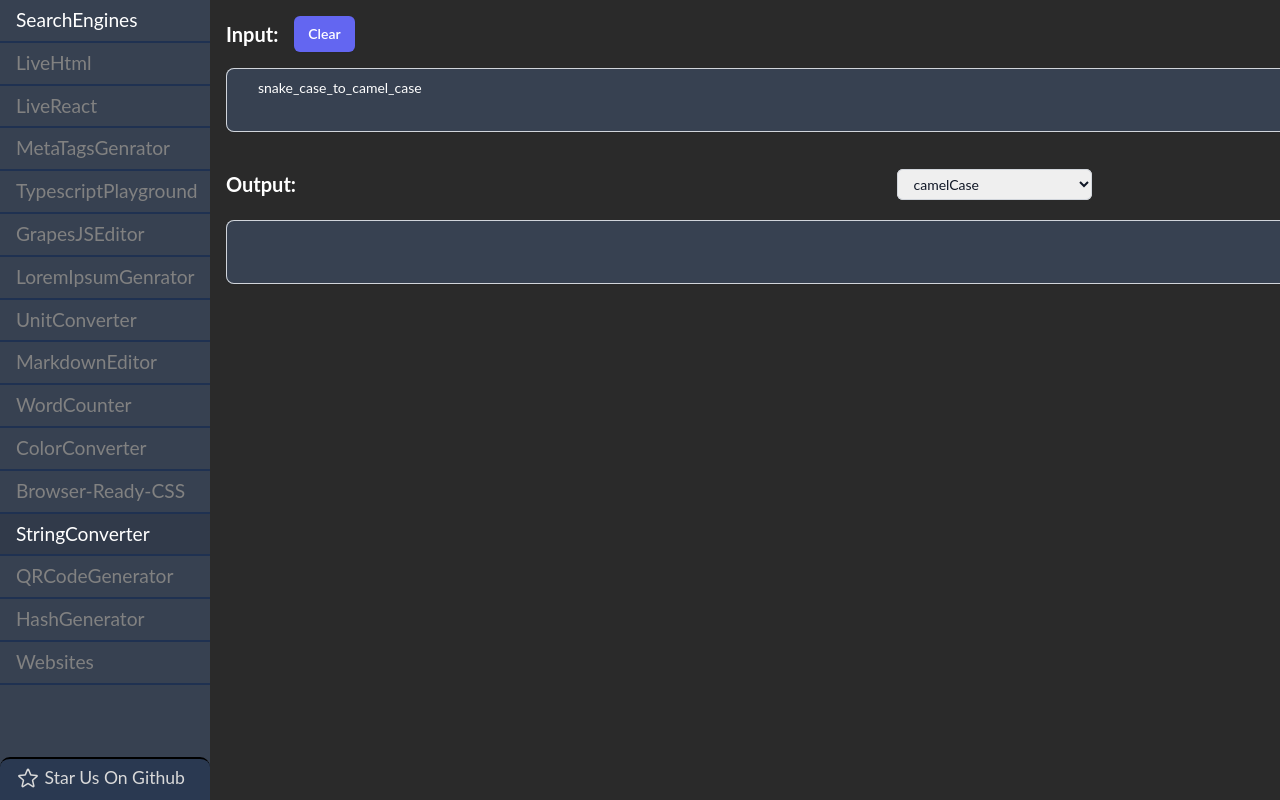
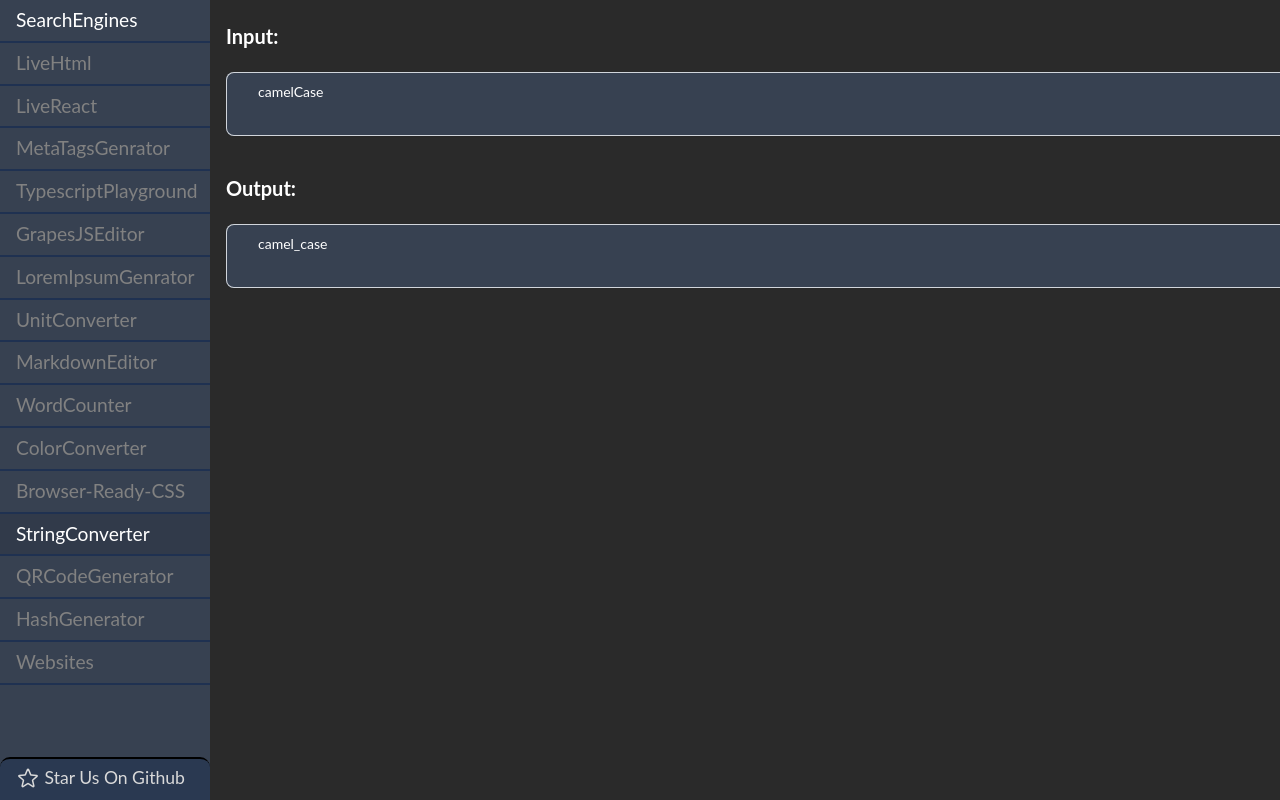
Before and after one commit to deniseulenburg/dev.tools, a React (Vite) app: page /StringConverter in a window 1280 px wide. Shown: the top 800 px of the page. Built offline with nearby package versions, Linux system fonts and the light colour scheme.

Commit message:
## Completly redesined StringConverter Component
- Added selector to input for accuracy
- With auto-detect option
- Also added upperCase and lowerCase option
- Now Covert text without leaving keyboard

```diff
--- a/src/pages/StringConverter.jsx
+++ b/src/pages/StringConverter.jsx
@@ -1,148 +1,365 @@
-import { useState } from "react";
+import { useReducer, useEffect, useRef, forwardRef } from "react";
+import PropTypes from 'prop-types';
+import CopyBtn from "../common/CopyBtn";
 
-import Selector from "../common/Selector";
-import TextArea from "../common/TextArea";
-import CopyBtn from '../common/CopyBtn';
+function detectInputFormat(input) {
+   const camelCasePattern = /^[a-z]+([A-Z][a-z]*)*$/;
+   const snakeCasePattern = /^[a-z]+(_[a-z]+)*$/;
+   const kebabCasePattern = /^[a-z]+(-[a-z]+)*$/;
+   const pascalCasePattern = /^[A-Z][a-z]*([A-Z][a-z]*)*$/;
+   const screamKebabCasePattern = /^[A-Z]+(-[A-Z]+)*$/;
+   const constantCasePattern = /^[A-Z]+(_[A-Z]+)*$/;
 
-const convertToSnakeCase = (input) =>
-   input
-      .replace(/\s+/g, "_")
-      .replace(/([a-z])([A-Z])/g, "$1_$2")
-      .toLowerCase();
+   if (camelCasePattern.test(input)) return "camelCase";
+   if (snakeCasePattern.test(input)) return "snake_case";
+   if (kebabCasePattern.test(input)) return "kebab-case";
+   if (pascalCasePattern.test(input)) return "PascalCase";
+   if (screamKebabCasePattern.test(input)) return "SCREAM-KEBAB-CASE";
+   if (constantCasePattern.test(input)) return "CONSTANT_CASE";
 
-const convertToCamelCase = (input) =>
-   input
-      .replace(/[\s_-]+./g, (match) => match.charAt(match.length - 1).toUpperCase())
-      .replace(/^[A-Z]/, (match) => match.toLowerCase());
+   return "";
+}
 
-const convertToKebabCase = (input) =>
-   input
-      .replace(/\s+/g, "-")
-      .replace(/([a-z])([A-Z])/g, "$1-$2")
-      .toLowerCase();
-
-const convertToPascalCase = (input) => {
-   const camelCase = convertToCamelCase(input);
-   const firstChar = camelCase.charAt(0).toUpperCase();
-   return firstChar + camelCase.slice(1);
-};
-
-const convertToUpperCase = (input) => input.toUpperCase();
-
-const convertToScreamKebabCase = (input) => convertToKebabCase(input).toUpperCase();
-
-const convertToConstantCase = (input) => convertToSnakeCase(input).toUpperCase();
-
-const TransformationOption = {
-   camelCase: "camelCase",
-   snakeCase: "snakeCase",
-   kebabCase: "kebabCase",
-   pascalCase: "pascalCase",
-   upperCase: "upperCase",
-   screamKebab: "screamKebabCase",
-   constantCase: "constantCase",
+const transformations = {
+   camelCase: {
+      toSnakeCase: text => text.replace(/([A-Z])/g, '_$1').toLowerCase(),
+      toKebabCase: text => text.replace(/([A-Z])/g, '-$1').toLowerCase(),
+      toPascalCase: text => text.charAt(0).toUpperCase() + text.slice(1),
+      toScreamKebabCase: text => text.replace(/([A-Z])/g, '-$1').toUpperCase(),
+      toConstantCase: text => text.replace(/([a-z])([A-Z])/g, '$1_$2').toUpperCase(),
+   },
+   snakeCase: {
+      toCamelCase: text => text.replace(/_([a-z])/g, (_, char) => char.toUpperCase()),
+      toKebabCase: text => text.replace(/_/g, '-'),
+      toPascalCase: text => text.split('_').map(word => word.charAt(0).toUpperCase() + word.slice(1).toLowerCase()).join(''),
+      toScreamKebabCase: text => text.replace(/_/g, '-').toUpperCase(),
+      toConstantCase: text => text.toUpperCase(),
+   },
+   kebabCase: {
+      toCamelCase: text => text.split('-').map((word, index) => index === 0 ? word.toLowerCase() : word.charAt(0).toUpperCase() + word.slice(1).toLowerCase()).join(''),
+      toSnakeCase: text => text.replace(/-/g, '_'),
+      toPascalCase: text => text.split('-').map(word => word.charAt(0).toUpperCase() + word.slice(1).toLowerCase()).join(''),
+      toScreamKebabCase: text => text.toUpperCase(),
+      toConstantCase: text => text.replace(/-/g, '_').toUpperCase(),
+   },
+   pascalCase: {
+      toCamelCase: text => text.charAt(0).toLowerCase() + text.slice(1),
+      toSnakeCase: text => text.replace(/([A-Z])/g, '_$1').toLowerCase().substring(1),
+      toKebabCase: text => text.replace(/([A-Z])/g, '-$1').toLowerCase().substring(1),
+      toScreamKebabCase: text => text.replace(/([A-Z])/g, '-$1').toUpperCase().substring(1),
+      toConstantCase: text => text.replace(/([a-z])([A-Z])/g, '$1_$2').toUpperCase(),
+   },
+   screamKebabCase: {
+      toCamelCase: text => text.toLowerCase().split('-').map((word, index) => index === 0 ? word : word.charAt(0).toUpperCase() + word.slice(1)).join(''),
+      toSnakeCase: text => text.toLowerCase().replace(/-/g, '_'),
+      toKebabCase: text => text.toLowerCase(),
+      toPascalCase: text => text.toLowerCase().split('-').map(word => word.charAt(0).toUpperCase() + word.slice(1)).join(''),
+      toConstantCase: text => text.replace(/-/g, '_'),
+   },
+   constantCase: {
+      toCamelCase: text => text.toLowerCase().split('_').map((word, index) => index === 0 ? word : word.charAt(0).toUpperCase() + word.slice(1)).join(''),
+      toSnakeCase: text => text.toLowerCase(),
+      toKebabCase: text => text.toLowerCase().replace(/_/g, '-'),
+      toPascalCase: text => text.toLowerCase().split('_').map(word => word.charAt(0).toUpperCase() + word.slice(1)).join(''),
+      toScreamKebabCase: text => text.replace(/_/g, '-'),
+   },
 };
 
 const options = [
-   {
-      label: "camelCase",
-      value: TransformationOption.camelCase,
-   },
-   {
-      label: "snake_case",
-      value: TransformationOption.snakeCase,
-   },
-   {
-      label: "kebab-case",
-      value: TransformationOption.kebabCase,
-   },
-   {
-      label: "PascalCase",
-      value: TransformationOption.pascalCase,
-   },
-   {
-      label: "UPPER CASE",
-      value: TransformationOption.upperCase,
-   },
-   {
-      label: "SCREAM-KEBAB",
-      value: TransformationOption.screamKebab,
-   },
-   {
-      label: "CONSTANTS_CASE",
-      value: TransformationOption.constantCase,
-   },
+   { label: "camelCase", value: "camelCase" },
+   { label: "snake_case", value: "snakeCase" },
+   { label: "kebab-case", value: "kebabCase" },
+   { label: "PascalCase", value: "pascalCase" },
+   { label: "lower case", value: "lowerCase" },
+   { label: "UPPER CASE", value: "upperCase" },
+   { label: "SCREAM-KEBAB-CASE", value: "screamKebabCase" },
+   { label: "CONSTANT_CASE", value: "constantCase" },
 ];
 
+const initialState = {
+   input: "camelCase",
+   output: "",
+   inputTransformationOption: options[0].label,
+   outputTransformationOption: options[1].label,
+   detectedInputTransformationOption: "",
+   copyBtnDisabled: false,
+   showConfirmButton: false,
+};
+
+const actionTypes = {
+   UPDATE_INPUT: 'UPDATE_INPUT',
+   SET_DETECTED_OPTION: 'SET_DETECTED_OPTION',
+   CONFIRM_OPTION: 'CONFIRM_OPTION',
+   CLEAR_DETECT_OPTION: "CLEAR_DETECT_OPTION",
+};
+
+function inputsReducer(state, action) {
+   switch (action.type) {
+      case actionTypes.UPDATE_INPUT: {
+         return { ...state, [action.field]: action.value }
+      }
+      case actionTypes.SET_DETECTED_OPTION: {
+         return { ...state, detectedInputTransformationOption: action.value, showConfirmButton: true }
+      }
+      case actionTypes.CONFIRM_OPTION: {
+         return {
+            ...state,
+            inputTransformationOption: state.detectedInputTransformationOption,
+            detectedInputTransformationOption: "",
+            showConfirmButton: false,
+         }
+      }
+      case actionTypes.CLEAR_DETECT_OPTION: {
+         return {
+            ...state,
+            detectedInputTransformationOption: "",
+            showConfirmButton: false,
+         }
+      }
+      default: {
+         console.error('Unknown action: ' + action.type);
+         console.warn('You did not add action.type: ' + action.type + '. Please add it and try again.');
+         return state;
+      }
+   }
+}
+
 export default function StringConverter() {
-   const [transformationOption, setTransformationOption] = useState(options[0].value);
-   const [input, setInput] = useState("");
-   const [output, setOutput] = useState("");
-   const [copyBtnDisabled, setCopyBtnDisabled] = useState(false);
+   const [state, dispatch] = useReducer(inputsReducer, initialState);
+   const inputRef = useRef(null);
+   const {
+      input,
+      output,
+      inputTransformationOption,
+      outputTransformationOption,
+      detectedInputTransformationOption,
+      copyBtnDisabled,
+      showConfirmButton,
+   } = state;
 
-   const transformText = (text) => {
-      switch (transformationOption) {
-         case TransformationOption.camelCase:
-            return convertToCamelCase(text);
-         case TransformationOption.snakeCase:
-            return convertToSnakeCase(text);
-         case TransformationOption.kebabCase:
-            return convertToKebabCase(text);
-         case TransformationOption.pascalCase:
-            return convertToPascalCase(text);
-         case TransformationOption.upperCase:
-            return convertToUpperCase(text);
-         case TransformationOption.screamKebab:
-            return convertToScreamKebabCase(text);
-         case TransformationOption.constantCase:
-            return convertToConstantCase(text);
-         default:
-            break;
-      }
-      return text;
+   const UPDATE_INPUT = (field, value) => {
+      dispatch({ type: actionTypes.UPDATE_INPUT, field, value });
    };
 
-   const tailwindcss = {
+   useEffect(() => {
+      if (input === "") {
+         return dispatch({ type: actionTypes.CLEAR_DETECT_OPTION });
+      }
+
+      const detectedFormat = detectInputFormat(input);
+      if (detectedFormat && detectedFormat !== inputTransformationOption) {
+         dispatch({ type: actionTypes.SET_DETECTED_OPTION, value: detectedFormat });
+      }
+
+      if (inputTransformationOption === options[4].label || inputTransformationOption === options[5].label) {
+         UPDATE_INPUT('outputTransformationOption',
+            inputTransformationOption === options[4].label ? options[5].label : options[4].label);
+      }
+
+      handleTransformText();
+   }, [input, inputTransformationOption, outputTransformationOption]);
+
+   useEffect(() => {
+      const handleKeyDown = (event) => {
+         if (showConfirmButton) {
+            if (event.ctrlKey && event.key === 'Enter') {
+               dispatch({ type: actionTypes.CONFIRM_OPTION });
+            }
+         }
+         if (document.activeElement === inputRef.current) {
+            if (event.key === 'Escape') {
+               inputRef.current.blur();
+            }
+            if (event.ctrlKey && event.shiftKey && event.key === 'Backspace') {
+               clearAndResetInput();
+            }
+         }
+         if (event.key === '/') {
+            inputRef.current.focus();
+            event.preventDefault();
+
+            const { value } = inputRef.current;
+            inputRef.current.setSelectionRange(value.length, value.length);
+         }
+      };
+
+      window.addEventListener('keydown', handleKeyDown);
+
+      return () => {
+         window.removeEventListener('keydown', handleKeyDown);
+      };
+   }, [showConfirmButton]);
+
+   const findValueByLabel = (label) => {
+      const option = options.find(opt => opt.label === label);
+      return option ? option.value : null;
+   };
+
+   const transformText = (text, fromCase, toCase) => {
+      if (toCase === options[4].label) return text.toLowerCase();
+      if (toCase === options[5].label) return text.toUpperCase();
+
+      const fromOption = findValueByLabel(fromCase);
+      let toOption = findValueByLabel(toCase);
+
+      if (!fromOption || !toOption) {
+         console.error("Can't find transformation option!");
+         return text;
+      }
+
+      toOption = "to" + toOption.charAt(0).toUpperCase() + toOption.slice(1);
+      const transformationFunction = transformations[fromOption] ? transformations[fromOption][toOption] : null;
+
+      if (!transformationFunction) {
+         console.warn("Transformation function not found!");
+         return text;
+      }
+
+      return transformationFunction(text);
+   };
+
+   const handleTransformText = () => {
+      const transformedOutput = transformText(input, inputTransformationOption, outputTransformationOption);
+      UPDATE_INPUT("output", transformedOutput);
+   };
+
+   const clearAndResetInput = () => {
+      UPDATE_INPUT("input", "");
+      dispatch({ type: actionTypes.CLEAR_DETECT_OPTION });
+   };
+
+   const styles = {
       main: "flex flex-col gap-8 p-4",
+      btn: { color: 'white', backgroundColor: `${input === "" ? '#4446a6' : '#6366f1'}`, height: '40px', width: '120px', borderRadius: '10px', },
+      selectorProps: {
+         selectorStyle: { width: '230px' }, div2Class: "flex gap-4 items-center",
+         selectorClass: `block w-fit rounded-md border-0 py-1.5 pl-3 pr-10 text-gray-900 ring-1 ring-inset ring-gray-300 focus:ring-2 focus:ring-indigo-600 sm:text-sm sm:leading-6`
+      },
+      optionDetectText: {
+         mainP: { display: "inline", width: "250px", color: "white", margin: "auto 0", lineHeight: "20px" },
+         insideSpan: { color: "lightblue", display: "block", textAlign: "right", fontSize: "18px", paddingRight: "12px" },
+      }
+   };
+
+   return (
+      <div className={styles.main} style={{ minWidth: '1620px' }}>
+         <InputOutputSection
+            title=" Input: "
+            setRef={inputRef}
+            inputOnChange={(e) => UPDATE_INPUT("input", e.target.value)}
+            inputValue={input}
+            selectorDivWidth={showConfirmButton ? "822px" : "400px"}
+         >
+            {showConfirmButton && (
+               <div className="flex">
+                  <p style={styles.optionDetectText.mainP}>Looks like you using:
+                     <br /><span style={styles.optionDetectText.insideSpan}>
+                        {detectedInputTransformationOption}
+                     </span>
+                  </p>
+                  <button
+                     style={styles.btn} disabled={input === ""}
+                     onClick={() => dispatch({ type: actionTypes.CONFIRM_OPTION })}
+                  >
+                     Confirm
+                  </button>
+               </div>
+            )}
+            <div className={styles.selectorProps.div2Class}>
+               <select
+                  style={styles.selectorProps.selectorStyle}
+                  value={inputTransformationOption}
+                  className={styles.selectorProps.selectorClass}
+                  onChange={(e) => UPDATE_INPUT("inputTransformationOption", e.target.value)}
+               >
+                  {options.map((value, index) => (
+                     <option className="text-black" key={index}>{value.label}</option>
+                  ))}
+               </select>
+            </div>
+            <button
+               style={styles.btn}
+               onClick={clearAndResetInput}
+            >Clear</button>
+         </InputOutputSection>
+         <InputOutputSection
+            title=" Output: "
+            inputValue={output}
+         >
+            <div className={styles.selectorProps.div2Class}>
+               <select
+                  style={styles.selectorProps.selectorStyle}
+                  value={outputTransformationOption}
+                  className={styles.selectorProps.selectorClass}
+                  onChange={(e) => UPDATE_INPUT("outputTransformationOption", e.target.value)}
+               >
+                  {inputTransformationOption === options[4].label || inputTransformationOption === options[5].label ? (
+                     options.filter(option =>
+                        option.value === options[4].value || option.value === options[5].value
+                     ).map((value, index) => (
+                        <option className="text-black" key={index}>{value.label}</option>
+                     ))
+                  ) : (
+                     options.map((value, index) => (
+                        <option className="text-black" key={index}>{value.label}</option>
+                     ))
+                  )}
+               </select>
+            </div>
+            <CopyBtn
+               copyText={output}
+               setCopyBtnDisabled={isDisabled => UPDATE_INPUT("copyBtnDisabled", isDisabled)}
+               copyBtnDisabled={copyBtnDisabled || output === ''}
+            />
+         </InputOutputSection>
+      </div>
+   );
+}
+
+const InputOutputSection = forwardRef(({
+   title,
+   children,
+   inputOnChange,
+   inputValue,
+   selectorDivWidth = "400px",
+   setRef = null
+}, ref) => {
+   const styles = {
       wHFull: "w-full h-full",
       selectorDiv: "flex items-center mb-4 gap-4 justify-between",
       outputText: "font-bold text-xl text-white",
-      copyBtn: "rounded-md bg-indigo-500 px-3.5 py-2 text-sm font-semibold text-white shadow-sm hover:bg-indigo-400 focus-visible:outline focus-visible:outline-2 focus-visible:outline-offset-2 focus-visible:outline-indigo-500",
       textArea: "px-8 py-2 block w-full rounded-lg border-0 bg-gray-700 text-white shadow-sm ring-1 ring-inset ring-gray-300 focus:ring-2 focus:ring-inset focus:ring-indigo-600 sm:text-sm sm:leading-6",
-   }
+      selectorProps: {
+         div: "flex justify-between", style: { width: selectorDivWidth }
+      }
+   };
 
    return (
-      <div className={tailwindcss.main} style={{ minWidth: '1620px' }}>
-         <TextArea
-            initialInput="snake_case_to_camel_case"
-            onInputChange={(input) => {
-               setInput(input);
-               setOutput(transformText(input));
-            }}
+      <div className={styles.wHFull}>
+         <div className={styles.selectorDiv}>
+            <p className={styles.outputText}>{title}</p>
+            <div className={styles.selectorProps.div} style={styles.selectorProps.style}>
+               {children}
+            </div>
+         </div>
+         <textarea
+            readOnly={!inputOnChange}
+            onChange={inputOnChange}
+            className={styles.textArea}
+            value={inputValue}
+            ref={ref || setRef}
          />
-         <div className={tailwindcss.wHFull}>
-            <div className={tailwindcss.selectorDiv}>
-               <p className={tailwindcss.outputText}> Output: </p>
-               <Selector
-                  values={options}
-                  handleClick={(filterOption) => {
-                     setTransformationOption(filterOption.value);
-                     setOutput(transformText(input));
-                  }}
-               />
-               <CopyBtn
-                  copyText={output}
-                  setCopyBtnDisabled={isDisabled => setCopyBtnDisabled(isDisabled)}
-                  copyBtnDisabled={copyBtnDisabled || output === ''}
-               />
-            </div>
-            <textarea
-               readOnly
-               className={tailwindcss.textArea}
-               style={{ height: "calc(100% - 44px)" }}
-               value={output}
-            />
-         </div>
       </div>
    );
-}
+});
+InputOutputSection.propTypes = {
+   title: PropTypes.string.isRequired,
+   children: PropTypes.node.isRequired,
+   inputOnChange: PropTypes.func,
+   inputValue: PropTypes.string.isRequired,
+   selectorDivWidth: PropTypes.string,
+   setRef: PropTypes.oneOfType([
+      PropTypes.func,
+      PropTypes.shape({ current: PropTypes.any })
+   ])
+};
```
